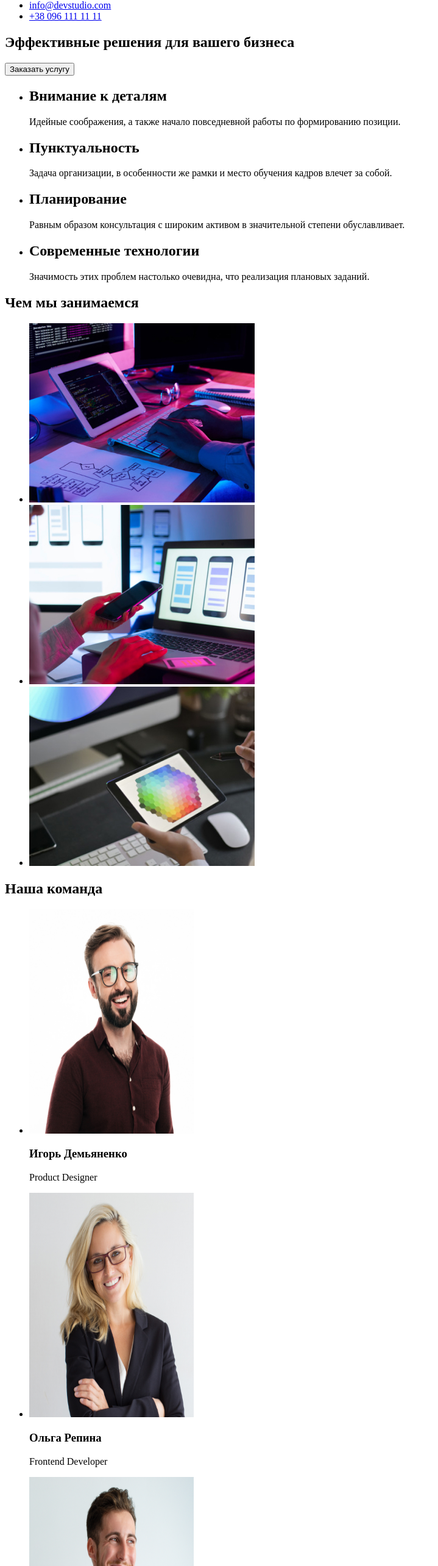
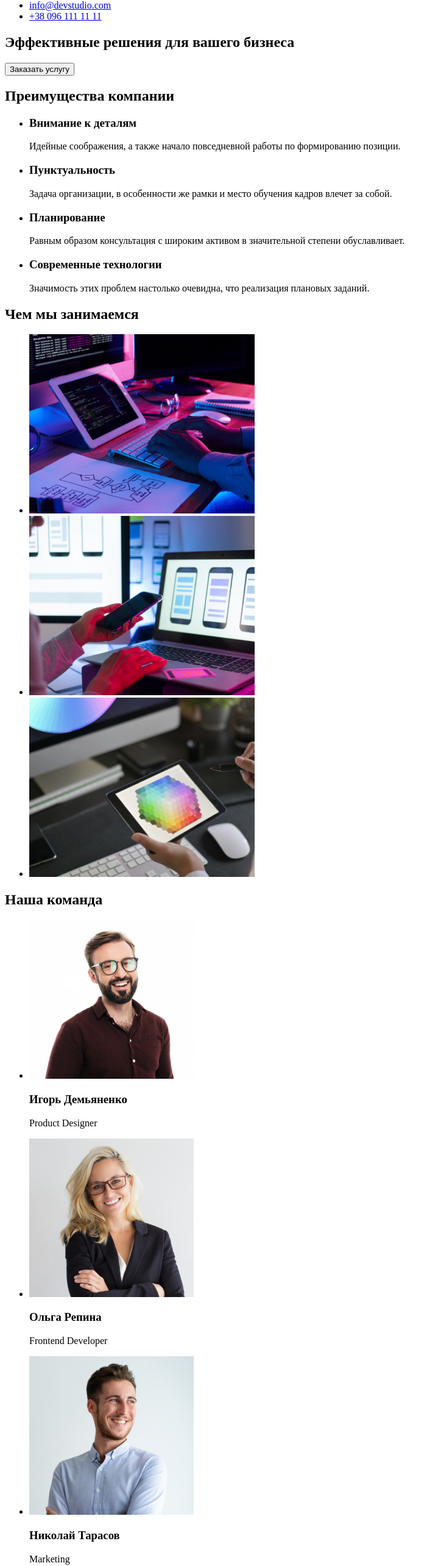
Before and after one commit to AnnSamsonenko/goit-markup-hw-01, a plain HTML site: page index.html in a window 1280 px wide. Shown: the part 112-2680 px from the top of the page at 61% size, without its empty margins (0-719 px from the left). Drawn offline with Linux system fonts and the light colour scheme.

Commit message:
Исправляет ошибки

```diff
--- a/index.html
+++ b/index.html
@@ -4,7 +4,7 @@
 <head>
     <meta charset="UTF-8" />
     <meta name="viewport" content="width=device-width, initial-scale=1.0" />
-    <title>Document</title>
+    <title>WebStudio</title>
 </head>
 <body>
 <!--Шапка сайта-->
@@ -17,7 +17,7 @@
             <li><a href="">Портфолио</a></li>
             <li><a href="">Контакты</a></li>
         </ul>
-</nav>
+    </nav>
         <ul>
             <li> <a href="mailto:info@devstudio.com">info@devstudio.com</a></li>
             <li><a href="tel:+380961111111">+38 096 111 11 11 </a> </li>
@@ -32,27 +32,28 @@
     </section>
 <!--Преимущества-->
 <section>
+    <h2>Преимущества компании</h2>
     <ul>
         <li>
-            <h2>Внимание к деталям</h2>
+            <h3>Внимание к деталям</h3>
             <p>
                 Идейные соображения, а также начало повседневной работы по формированию позиции.
             </p>
         </li>
         <li>
-            <h2>Пунктуальность</h2>
+            <h3>Пунктуальность</h3>
             <p>
                 Задача организации, в особенности же рамки и место обучения кадров влечет за собой.
             </p>
         </li>
         <li>
-            <h2>Планирование</h2>
+            <h3>Планирование</h3>
             <p>
                 Равным образом консультация с широким активом в значительной степени обуславливает.
             </p>
         </li>
         <li>
-            <h2>Современные технологии</h2>
+            <h3>Современные технологии</h3>
             <p>
                 Значимость этих проблем настолько очевидна, что реализация плановых заданий.
             </p>
@@ -79,28 +80,28 @@
     <h2>Наша команда</h2>
     <ul>
         <li>
-            <img src="./image/igor.jpg" alt="Фото сотрудника" width="270" height="368" />
+            <img src="./image/igor.jpg" alt="Фото сотрудника" width="270" height="260" />
             <h3>Игорь Демьяненко</h3>
             <p>
                 Product Designer
             </p>
         </li>
         <li>
-            <img src="./image/olha.jpg" alt="Фото сотрудника" width="270" height="368" />
+            <img src="./image/olha.jpg" alt="Фото сотрудника" width="270" height="260" />
             <h3>Ольга Репина</h3>
             <p>
                 Frontend Developer
             </p>
         </li>
         <li>
-            <img src="./image/nicolay.jpg" alt="Фото сотрудника" width="270" height="368" />
+            <img src="./image/nicolay.jpg" alt="Фото сотрудника" width="270" height="260" />
             <h3>Николай Тарасов</h3>
             <p>
                 Marketing
             </p>
         </li>
         <li>
-            <img src="./image/michael.jpg" alt="Фото сотрудника" width="270" height="368" />
+            <img src="./image/michael.jpg" alt="Фото сотрудника" width="270" height="260" />
             <h3>Михаил Ермаков</h3>
             <p>
                 UI Designer
@@ -116,7 +117,7 @@
     <address>
         <ul>
             <li>
-                г. Киев, пр-т Леси Украинки, 26
+                <a href="https://goo.gl/maps/XXydakqSkCd74Hgu6" target="_blank" rel="noreferrer noopener">г. Киев, пр-т Леси Украинки, 26 </a>
             </li>
             <li>
                 <a href="mailto:info@example.com">info@example.com </a>
```
